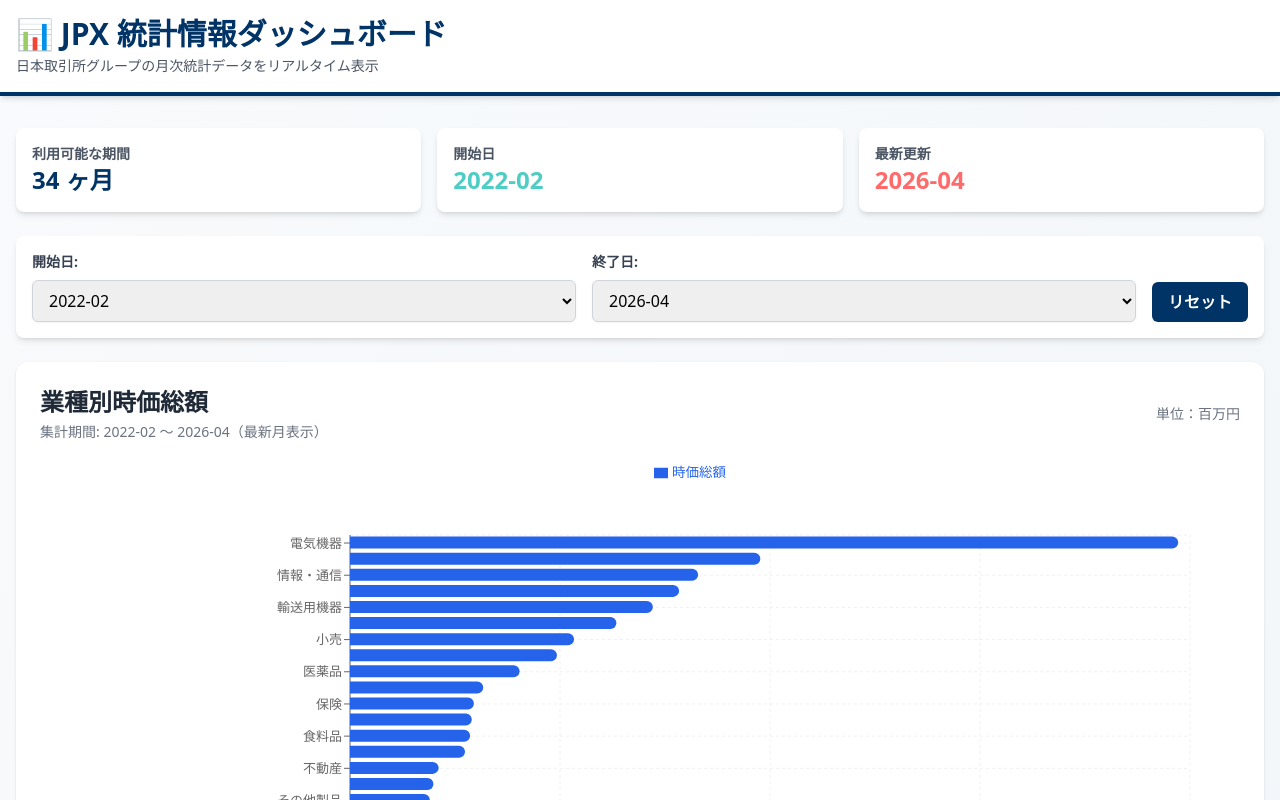
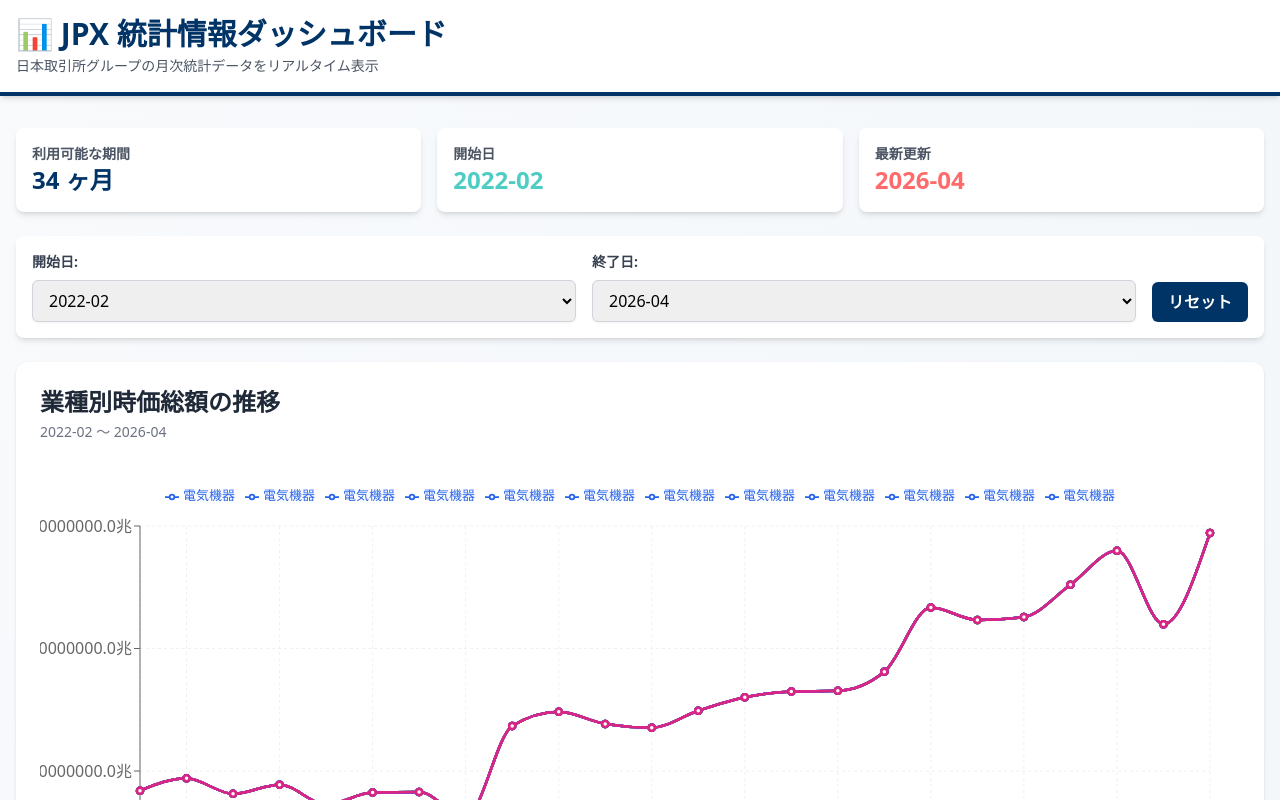
Before and after one commit to pokemonget/kabu, a Next.js app: page / in a window 1280 px wide. Shown: the top 800 px of the page. Built offline with nearby package versions, Linux system fonts and the light colour scheme.

Commit message:
Update MarketCapByIndustryChart.tsx

```diff
--- a/components/MarketCapByIndustryChart.tsx
+++ b/components/MarketCapByIndustryChart.tsx
@@ -2,8 +2,8 @@
 
 import { useMemo } from 'react'
 import {
-  BarChart,
-  Bar,
+  LineChart,
+  Line,
   XAxis,
   YAxis,
   Tooltip,
@@ -25,36 +25,64 @@
 }
 
 export default function MarketCapByIndustryChart({ data, startDate, endDate }: Props) {
-  // 日付範囲を考慮してフィルタリング（親コンポーネントと連携）
+  // 時系列データとして整形 + 凡例の順序を固定（時価総額降順）
   const chartData = useMemo(() => {
     if (!data || data.length === 0) return []
 
-    let filtered = data
+    const dates = [...new Set(data.map(d => d.date))].sort()
 
-    // 日付範囲でフィルタ（指定があれば適用）
-    if (startDate && endDate) {
-      filtered = data.filter(item =>
-        item.date >= startDate && item.date <= endDate
-      )
-    }
+    // 日付範囲でフィルタ
+    const filteredDates = dates.filter(date =>
+      date >= startDate && date <= endDate
+    )
 
-    // 最新月のデータを使用（複数月ある場合は最新月のみ）
-    const latestDate = [...new Set(filtered.map((d) => d.date))].sort().reverse()[0]
+    // 日付ごとにグループ化
+    const grouped = filteredDates.map(date => {
+      const items = data.filter(d => d.date === date)
+      const obj: any = { date }
 
-    return filtered
-      .filter((item) => item.date === latestDate)
-      .sort((a, b) => b.market_cap - a.market_cap) // 時価総額降順
+      // 時価総額降順でソートして上位業種を優先表示
+      const sorted = [...items].sort((a, b) => b.market_cap - a.market_cap)
+
+      sorted.forEach(item => {
+        obj[item.industry] = item.market_cap
+      })
+      return obj
+    })
+
+    return grouped
   }, [data, startDate, endDate])
 
-  const CustomTooltip = ({ active, payload }: any) => {
+  // 凡例の順序を固定（時価総額が大きい順）
+  const legendPayload = useMemo(() => {
+    if (!data || data.length === 0) return []
+
+    const latest = [...data]
+      .sort((a, b) => b.market_cap - a.market_cap)
+      .slice(0, 12) // 上位12業種まで表示（多すぎると見にくい）
+
+    return latest.map(item => ({
+      value: item.industry,
+      type: 'line' as const,
+      color: '#2563eb', // 必要なら色を業種ごとに変えても可
+    }))
+  }, [data])
+
+  const CustomTooltip = ({ active, payload, label }: any) => {
     if (active && payload && payload.length) {
-      const item = payload[0].payload
       return (
-        <div className="bg-white border border-gray-300 rounded-lg shadow-lg p-3 text-sm">
-          <p className="font-bold text-gray-800">{item.industry}</p>
-          <p className="text-blue-600 mt-1">
-            時価総額: <span className="font-mono">{item.market_cap.toLocaleString()}</span> 百万円
-          </p>
+        <div className="bg-white border border-gray-300 rounded-lg shadow-lg p-3 text-sm max-w-xs">
+          <p className="font-bold mb-2">{label}</p>
+          {payload
+            .sort((a: any, b: any) => b.value - a.value)
+            .map((entry: any, i: number) => (
+              <p key={i} className="flex justify-between gap-4">
+                <span>{entry.name}</span>
+                <span className="font-mono text-blue-600">
+                  {entry.value?.toLocaleString() || 0} 百万円
+                </span>
+              </p>
+            ))}
         </div>
       )
     }
@@ -67,61 +95,52 @@
 
   return (
     <div className="bg-white rounded-xl shadow p-6">
-      <div className="flex items-center justify-between mb-6">
-        <div>
-          <h2 className="text-2xl font-bold text-gray-800">業種別時価総額</h2>
-          <p className="text-sm text-gray-500 mt-1">
-            集計期間: {startDate} ～ {endDate}（最新月表示）
-          </p>
-        </div>
-        <div className="text-sm text-gray-500">単位：百万円</div>
+      <div className="mb-6">
+        <h2 className="text-2xl font-bold text-gray-800">業種別時価総額の推移</h2>
+        <p className="text-sm text-gray-500 mt-1">
+          {startDate} ～ {endDate}
+        </p>
       </div>
 
-      <ResponsiveContainer width="100%" height={650}>
-        <BarChart
-          data={chartData}
-          layout="vertical"
-          margin={{ top: 20, right: 50, bottom: 20, left: 160 }}
-        >
+      <ResponsiveContainer width="100%" height={600}>
+        <LineChart data={chartData} margin={{ top: 20, right: 30, bottom: 20, left: 40 }}>
           <CartesianGrid strokeDasharray="3 3" stroke="#f0f0f0" />
 
-          <XAxis
-            type="number"
-            tickFormatter={(value: number) => `${(value / 1_000_000).toFixed(1)}兆`}
-          />
+          <XAxis dataKey="date" />
 
           <YAxis
-            type="category"
-            dataKey="industry"
-            width={150}
-            tick={{ fontSize: 13 }}
+            tickFormatter={(value) => `${(value / 1_000_000).toFixed(1)}兆`}
           />
 
           <Tooltip content={<CustomTooltip />} />
 
+          {/* 凡例を上部に配置 + 順序を固定 */}
           <Legend
             verticalAlign="top"
             align="center"
-            iconType="rect"
-            iconSize={14}
+            payload={legendPayload}
             wrapperStyle={{
-              top: -5,
-              paddingBottom: 25,
-              fontSize: '13.5px',
-              lineHeight: '1.75',
-              display: 'flex',
-              flexDirection: 'column',
-              gap: '4px',
+              paddingBottom: 20,
+              fontSize: '13px',
+              maxHeight: '180px',
+              overflow: 'auto',
             }}
           />
 
-          <Bar
-            dataKey="market_cap"
-            fill="#2563eb"
-            radius={[0, 6, 6, 0]}
-            name="時価総額"
-          />
-        </BarChart>
+          {/* 各業種のライン（上位のものだけ描画） */}
+          {legendPayload.map((entry, index) => (
+            <Line
+              key={entry.value}
+              type="monotone"
+              dataKey={entry.value}
+              name={entry.value}
+              stroke={`hsl(${(index * 30) % 360}, 70%, 50%)`}
+              strokeWidth={2.5}
+              dot={{ r: 3 }}
+              activeDot={{ r: 5 }}
+            />
+          ))}
+        </LineChart>
       </ResponsiveContainer>
     </div>
   )
```
